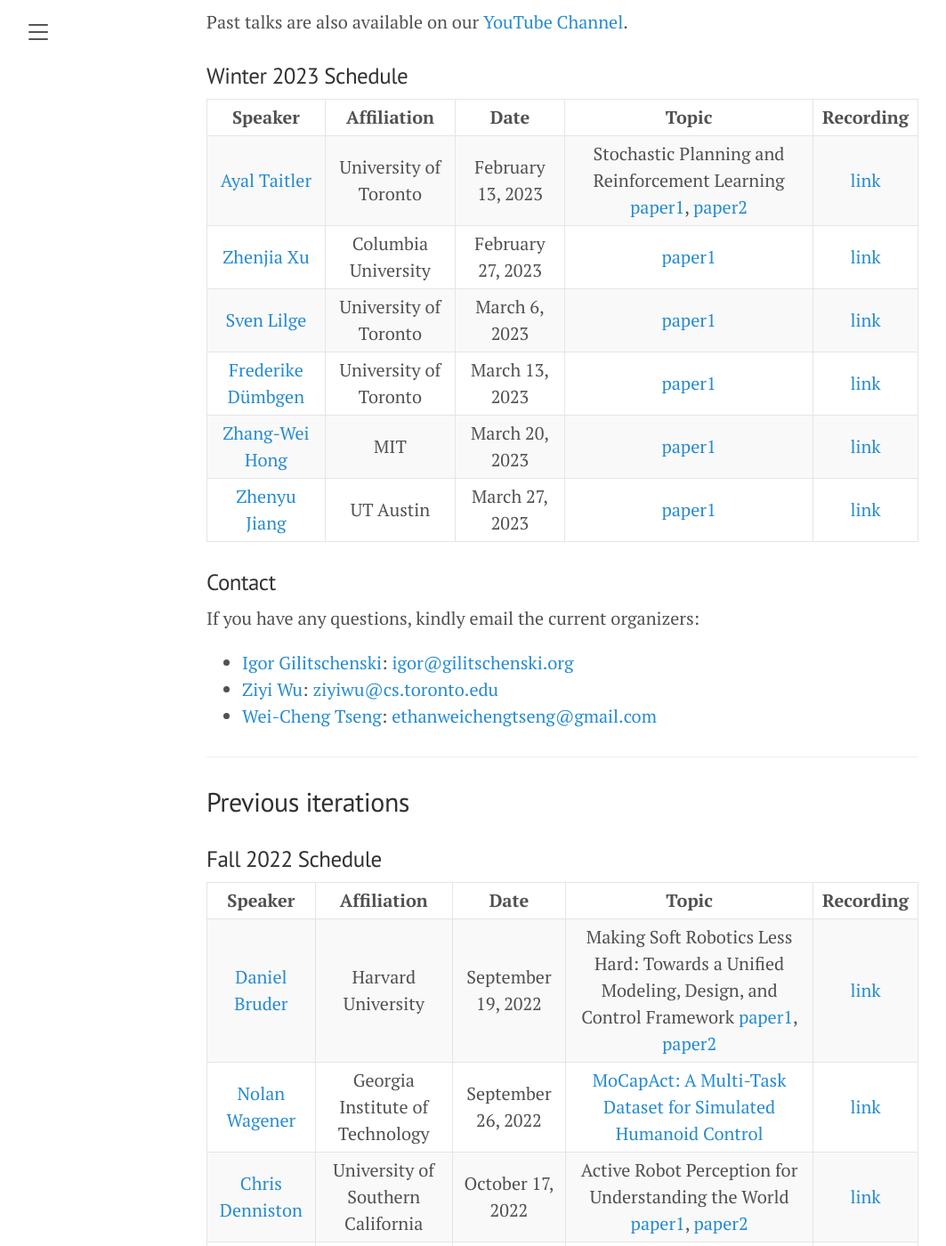
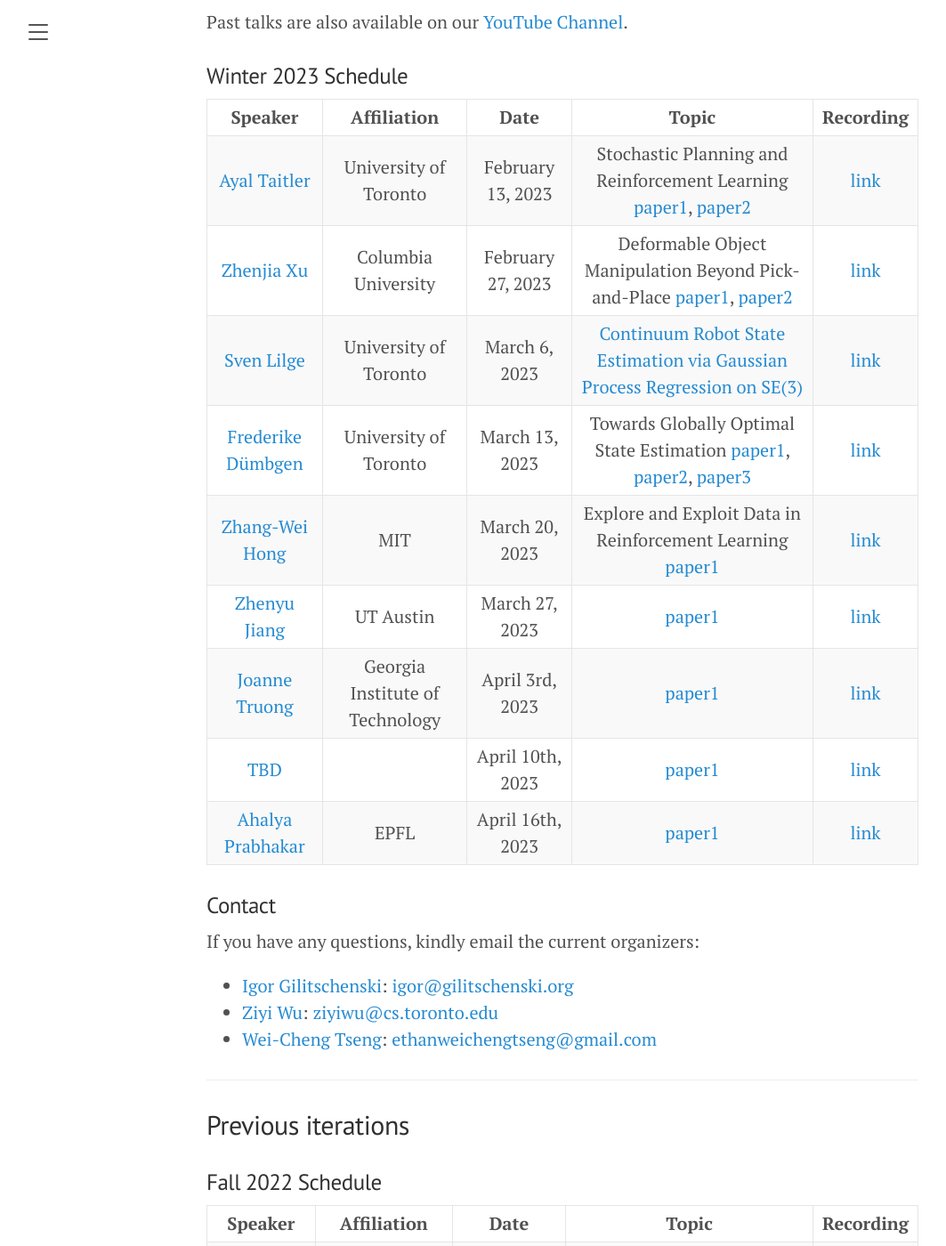
Before and after one commit to uoft-cs-robotics/toronto-air, a Jekyll site: the page built from index.md, in a window 1280 px wide and 1400 px high, scrolled down 954 px. Shown: the whole window at 89% size, without its empty margins (8-1071 px from the left). Built offline with Jekyll 4.4.1, drawn with Linux system fonts in a browser that asks for light colours; our own code applies the rules of GitHub Pages for plain Markdown files.

Commit message:
add Feb & Mar, 2023 speakers

```diff
--- a/index.md
+++ b/index.md
@@ -56,12 +56,15 @@ Past talks are also available on our [YouTube Channel](https://www.youtube.com/c
 
 | Speaker      | Affiliation | Date      | Topic |    Recording     |
 | :----:       |    :----:   |        :----: |     :----: |       :----: |
-|[Ayal Taitler](https://sites.google.com/view/ataitler/home)| University of Toronto | February 13, 2023| Stochastic Planning and Reinforcement Learning [paper1](https://arxiv.org/abs/2211.05939), [paper2](https://drive.google.com/file/d/1PmcsnalXV1fUiikco51iGhukdkKbzRb5/view) | [link]() |
-|[Zhenjia Xu](https://www.zhenjiaxu.com/)| Columbia University | February 27, 2023|  [paper1]() | [link]() |
-|[Sven Lilge](https://www.cs.toronto.edu/~slilge/)| University of Toronto | March 6, 2023|  [paper1]() | [link]() |
-|[Frederike Dümbgen](https://duembgen.github.io/)| University of Toronto | March 13, 2023|  [paper1]() | [link]() |
-|[Zhang-Wei Hong](https://williamd4112.github.io/)| MIT | March 20, 2023|  [paper1]() | [link]() |
+|[Ayal Taitler](https://sites.google.com/view/ataitler/home)| University of Toronto | February 13, 2023| Stochastic Planning and Reinforcement Learning [paper1](https://arxiv.org/abs/2211.05939), [paper2](https://drive.google.com/file/d/1PmcsnalXV1fUiikco51iGhukdkKbzRb5/view) | [link](https://youtu.be/XahzBpMso2w) |
+|[Zhenjia Xu](https://www.zhenjiaxu.com/)| Columbia University | February 27, 2023| Deformable Object Manipulation Beyond Pick-and-Place [paper1](https://arxiv.org/abs/2203.01197), [paper2](https://arxiv.org/abs/2302.11553) | [link](https://youtu.be/v6rWg_PnoiM) |
+|[Sven Lilge](https://www.cs.toronto.edu/~slilge/)| University of Toronto | March 6, 2023| [Continuum Robot State Estimation via Gaussian Process Regression on SE(3)](https://arxiv.org/abs/2210.14842) | [link](https://youtu.be/J1Xk4SZbvkU) |
+|[Frederike Dümbgen](https://duembgen.github.io/)| University of Toronto | March 13, 2023| Towards Globally Optimal State Estimation [paper1](https://arxiv.org/abs/2206.05082), [paper2](https://ieeexplore.ieee.org/document/10003973), [paper3](https://ieeexplore.ieee.org/document/10023976) | [link]() |
+|[Zhang-Wei Hong](https://williamd4112.github.io/)| MIT | March 20, 2023| Explore and Exploit Data in Reinforcement Learning [paper1](https://arxiv.org/abs/2211.07627) | [link]() |
 |[Zhenyu Jiang](https://zhenyujiang.me/)| UT Austin | March 27, 2023|  [paper1]() | [link]() |
+|[Joanne Truong](https://www.joannetruong.com/)| Georgia Institute of Technology | April 3rd, 2023|  [paper1]() | [link]() |
+|[TBD]()|  | April 10th, 2023|  [paper1]() | [link]() |
+|[Ahalya Prabhakar](https://apr600.github.io/)| EPFL | April 16th, 2023|  [paper1]() | [link]() |
 
 
 ### Contact
```
